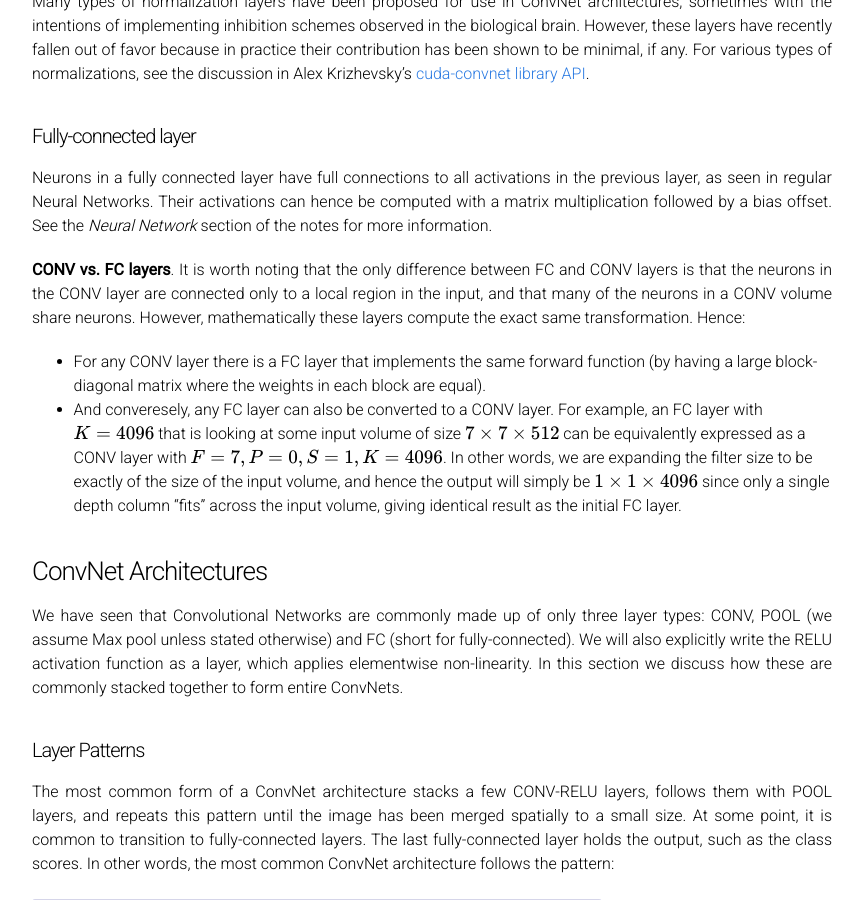
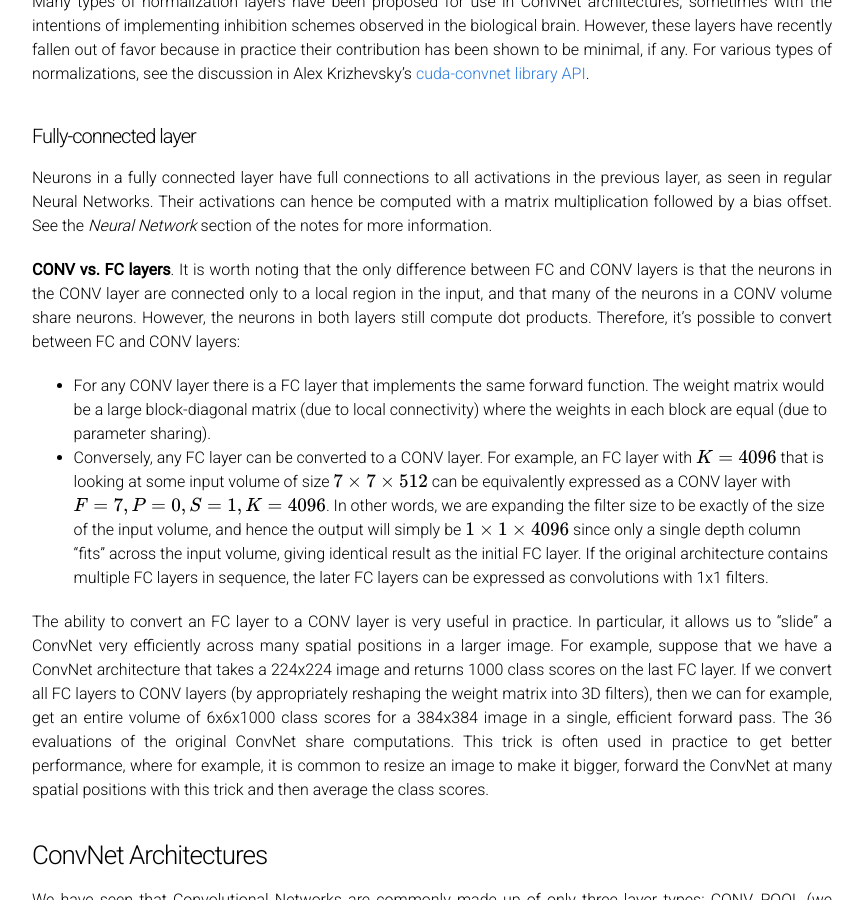
Before and after one commit to cs231n/cs231n.github.io, a Jekyll site: the page built from convolutional-networks.md, in a window 1280 px wide and 900 px high, scrolled down 10542 px. Shown: the whole window, without its empty margins (208-1071 px from the left). Built offline with Jekyll 4.4.1, drawn with Linux system fonts in a browser that asks for light colours; Markdown is read by kramdown in place of the engine named in the settings; formulas are drawn with MathJax 3.

Commit message:
adding fc conv discussion

```diff
--- a/convolutional-networks.md
+++ b/convolutional-networks.md
@@ -211,11 +211,12 @@ Many types of normalization layers have been proposed for use in ConvNet archite
 
 Neurons in a fully connected layer have full connections to all activations in the previous layer, as seen in regular Neural Networks. Their activations can hence be computed with a matrix multiplication followed by a bias offset. See the *Neural Network* section of the notes for more information.
 
-**CONV vs. FC layers**. It is worth noting that the only difference between FC and CONV layers is that the neurons in the CONV layer are connected only to a local region in the input, and that many of the neurons in a CONV volume share neurons. However, mathematically these layers compute the exact same transformation. Hence:
+**CONV vs. FC layers**. It is worth noting that the only difference between FC and CONV layers is that the neurons in the CONV layer are connected only to a local region in the input, and that many of the neurons in a CONV volume share neurons. However, the neurons in both layers still compute dot products. Therefore, it's possible to convert between FC and CONV layers:
 
-- For any CONV layer there is a FC layer that implements the same forward function (by having a large block-diagonal matrix where the weights in each block are equal).
-- And converesely, any FC layer can also be converted to a CONV layer. For example, an FC layer with \\(K = 4096\\) that is looking at some input volume of size \\(7 \times 7 \times 512\\) can be equivalently expressed as a CONV layer with \\(F = 7, P = 0, S = 1, K = 4096\\). In other words, we are expanding the filter size to be exactly of the size of the input volume, and hence the output will simply be \\(1 \times 1 \times 4096\\) since only a single depth column "fits" across the input volume, giving identical result as the initial FC layer.
+- For any CONV layer there is a FC layer that implements the same forward function. The weight matrix would be a large block-diagonal matrix (due to local connectivity) where the weights in each block are equal (due to parameter sharing).
+- Conversely, any FC layer can be converted to a CONV layer. For example, an FC layer with \\(K = 4096\\) that is looking at some input volume of size \\(7 \times 7 \times 512\\) can be equivalently expressed as a CONV layer with \\(F = 7, P = 0, S = 1, K = 4096\\). In other words, we are expanding the filter size to be exactly of the size of the input volume, and hence the output will simply be \\(1 \times 1 \times 4096\\) since only a single depth column "fits" across the input volume, giving identical result as the initial FC layer. If the original architecture contains multiple FC layers in sequence, the later FC layers can be expressed as convolutions with 1x1 filters.
 
+The ability to convert an FC layer to a CONV layer is very useful in practice. In particular, it allows us to "slide" a ConvNet very efficiently across many spatial positions in a larger image. For example, suppose that we have a ConvNet architecture that takes a 224x224 image and returns 1000 class scores on the last FC layer. If we convert all FC layers to CONV layers (by appropriately reshaping the weight matrix into 3D filters), then we can for example, get an entire volume of 6x6x1000 class scores for a 384x384 image in a single, efficient forward pass. The 36 evaluations of the original ConvNet share computations. This trick is often used in practice to get better performance, where for example, it is common to resize an image to make it bigger, forward the ConvNet at many spatial positions with this trick and then average the class scores.
 
 <a name='architectures'></a>
 ### ConvNet Architectures
```
